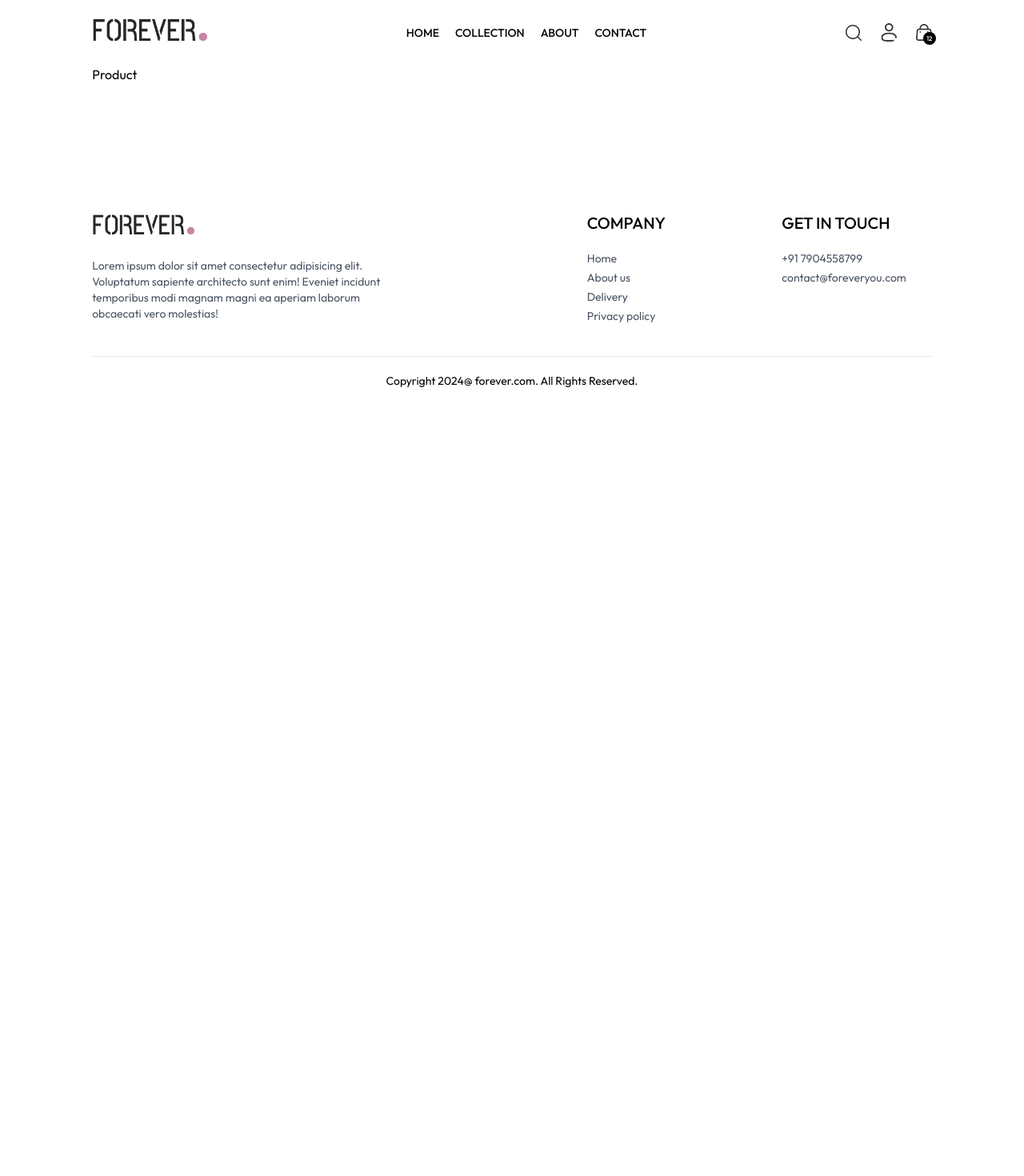
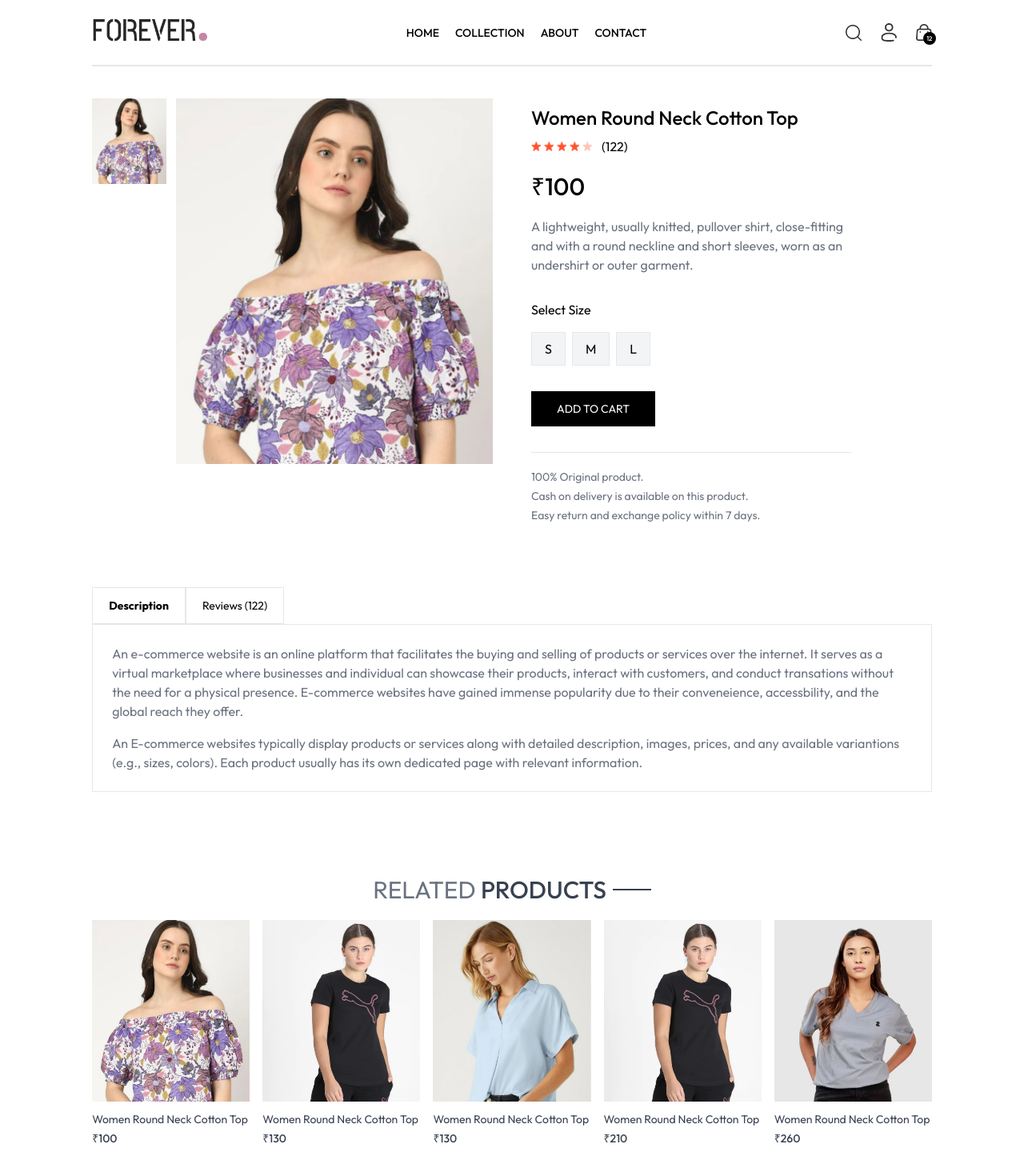
Before and after one commit to Mahendran-C/ecommerce, a React (Create React App) app in the folder frontend/: page /product/aaaaa in a window 1280 px wide. Shown: the top 1470 px of the page at 80% size. Before the commit the page ends 800 px from the top, so only its background shows below. Built offline with nearby package versions, Linux system fonts and the light colour scheme.

Commit message:
implemented single product page

```diff
--- /dev/null
+++ b/frontend/src/components/RelatedProducts.jsx
@@ -0,0 +1,39 @@
+import React, { useContext, useEffect, useState } from 'react'
+import { ShopContext } from '../context/ShopContext'
+import Title from './Title'
+import ProductItem from './ProductItem'
+
+const RelatedProducts = ({category, subCategory}) => {
+    const {products} = useContext(ShopContext)
+    const [related, setRelated] = useState([])
+
+    useEffect(()=>{
+
+        if(products.length > 0){
+            let productsCopy = products.slice()
+
+            productsCopy = productsCopy.filter(item => category === item.category)
+            productsCopy = productsCopy.filter(item => subCategory === item.subCategory)
+
+            // console.log(productsCopy.slice(0, 5))
+            setRelated(productsCopy.slice(0, 5))
+        }
+    }, [products])
+
+  return (
+    <div className='my-24'>
+        <div className="text-center text-3xl py-2">
+            <Title text1={"RELATED"} text2={"PRODUCTS"} />
+        </div>
+        <div className='grid grid-cols-2 md:grid-cols-3 lg:grid-cols-5 gap-4 gap-y-6'>
+            {
+                related.map((item, index)=>(
+                    <ProductItem key={index} name={item.name} id={item._id} price={item.price} image={item.image} />
+                ))
+            }
+        </div>
+    </div>
+  )
+}
+
+export default RelatedProducts
--- a/frontend/src/context/ShopContext.jsx
+++ b/frontend/src/context/ShopContext.jsx
@@ -9,9 +9,32 @@
     const delivery_fee = 10
     const [search, setSearch] = useState('')
     const [showSearch, setShowSearch] = useState(false)
+    const [cartItems, setCartItems] = useState({})
+
+    const addToCart = (itemId, size) =>{
+
+      let cartData = structuredClone(cartItems)
+
+      if(cartData[itemId]){
+        if(cartData[itemId][size]){
+          cartData[itemId][size] += 1
+        }
+        else{
+          cartData[itemId][size] = 1
+        }
+      }
+      else{
+        cartData[itemId] = {}
+        cartData[itemId][size] = 1
+        }
+        setCartItems(cartData)
+        // console.log(cartItems)
+      }
+
+
 
   const value = {
-    products, currency, delivery_fee, search, setSearch, showSearch, setShowSearch
+    products, currency, delivery_fee, search, setSearch, showSearch, setShowSearch, cartItems, addToCart
   };
   return (
     <ShopContext.Provider value={value}>{props.children}</ShopContext.Provider>
--- a/frontend/src/index.css
+++ b/frontend/src/index.css
@@ -18,6 +18,10 @@
     font-style: normal;
   }
 
+  ::-webkit-scrollbar{
+    display: none;
+  }
+
 @media (max-width: 640px){
     a.active{
         background: black;
--- a/frontend/src/pages/Product.jsx
+++ b/frontend/src/pages/Product.jsx
@@ -1,9 +1,108 @@
-import React from 'react'
+import React, { useContext, useEffect, useState } from "react";
+import { useParams } from "react-router-dom";
+import { ShopContext } from "../context/ShopContext";
+import { assets } from "../assets/assets";
+import RelatedProducts from "../components/RelatedProducts";
 
 const Product = () => {
-  return (
-    <div>Product</div>
-  )
-}
+  const { productId } = useParams();
+  const { products, currency } = useContext(ShopContext);
+  const [productData, setProductData] = useState(false);
+  const [image, setImage] = useState("");
+  const [size, setSize] = useState('')
 
-export default Product
+  const fetchProductData = () => {
+    products.map((item) => {
+      if (item._id === productId) {
+        setProductData(item);
+        setImage(item.image[0]);
+        console.log(item);
+        return null;
+      }
+    });
+  };
+
+  useEffect(() => {
+    fetchProductData();
+  }, [productId, products]);
+
+  return productData ? (
+    <div className="border-t-2 pt-10 transition-opacity ease-in duration-500 opacity-100">
+      {/* ------ Products Data ------ */}
+      <div className="flex gap-12 sm:gap-12 flex-col sm:flex-row">
+        {/* ------ Product Images ------ */}
+        <div className="flex-1 flex flex-col-reverse gap-3 sm:flex-row">
+          <div className="flex sm:flex-col overflow-x-auto sm:overflow-y-scroll justify-between sm:justify-normal sm:w-[18.7%] w-full">
+            {productData.image.map((item, index) => (
+              <img
+                src={item}
+                key={index}
+                onClick={() => {
+                  setImage(item);
+                }}
+                className="w-[24%] sm:w-full sm:mb-3 flex-shrink-0 cursor-pointer"
+                alt=""
+              />
+            ))}
+          </div>
+          <div className="w-full sm:w-[80%]">
+            <img src={image} className="w-full h-auto " alt="" />
+          </div>
+        </div>
+
+        {/* ------ Product Info ------ */}
+        <div className="flex-1">
+          <h1 className="font-medium text-2xl mt-2">{productData.name}</h1>
+          <div className="flex items-center gap-1 mt-2">
+            <img src={assets.star_icon} alt="" className="w-3" />
+            <img src={assets.star_icon} alt="" className="w-3" />
+            <img src={assets.star_icon} alt="" className="w-3" />
+            <img src={assets.star_icon} alt="" className="w-3" />
+            <img src={assets.star_dull_icon} alt="" className="w-3" />
+            <p className="pl-2">(122)</p>
+          </div>
+          <p className="mt-5 text-3xl font-medium">
+            {currency}{productData.price}
+          </p>
+          <p className="mt-5 text-gray-500 md:w-4/5">{productData.description}</p>
+          <div className="flex flex-col gap-4 my-8">
+            <p>Select Size</p>
+            <div className="flex gap-2">
+              {productData.sizes.map((item, index)=>(
+                <button onClick={()=>setSize(item)} className={`border py-2 px-4 bg-gray-100 ${item === size ? 'border-orange-500' : ''} `} key={index}>
+                  {item}
+                </button>
+              ))}
+            </div>
+          </div>
+            <button className="bg-black text-white px-8 py-3 text-sm active:bg-gray-700">ADD TO CART</button>
+            <hr className="mt-8 sm:w-4/5" />
+            <div className="text-sm text-gray-500 mt-5 flex flex-col gap-1">
+              <p>100% Original product.</p>
+              <p>Cash on delivery is available on this product.</p>
+              <p>Easy return and exchange policy within 7 days.</p>
+            </div>
+        </div>
+      </div>
+
+      {/* --------- Description & Review Section --------- */}
+      <div className="mt-20">
+        <div className="flex">
+          <b className="border px-5 py-3 text-sm">Description</b>
+          <p className="border px-5 py-3 text-sm">Reviews (122)</p>
+        </div>
+        <div className="flex flex-col gap-4 border px-6 py-6 text sm text-gray-500">
+          <p>An e-commerce website is an online platform that facilitates the buying and selling of products or services over the internet. It serves as a virtual marketplace where businesses and individual can showcase their products, interact with customers, and conduct transations without the need for a physical presence. E-commerce websites have gained immense popularity due to their conveneience, accessbility, and the global reach they offer.</p>
+          <p>An E-commerce websites typically display products or services along with detailed description, images, prices, and any available variantions (e.g., sizes, colors). Each product usually has its own dedicated page with relevant information.</p>
+        </div>
+      </div>
+
+      {/* ------ display related products ------ */}
+      <RelatedProducts category={productData.category} subCategory={productData.subCategory} />
+    </div>
+  ) : (
+    <div className="opacity-0"></div>
+  );
+};
+
+export default Product;
```
